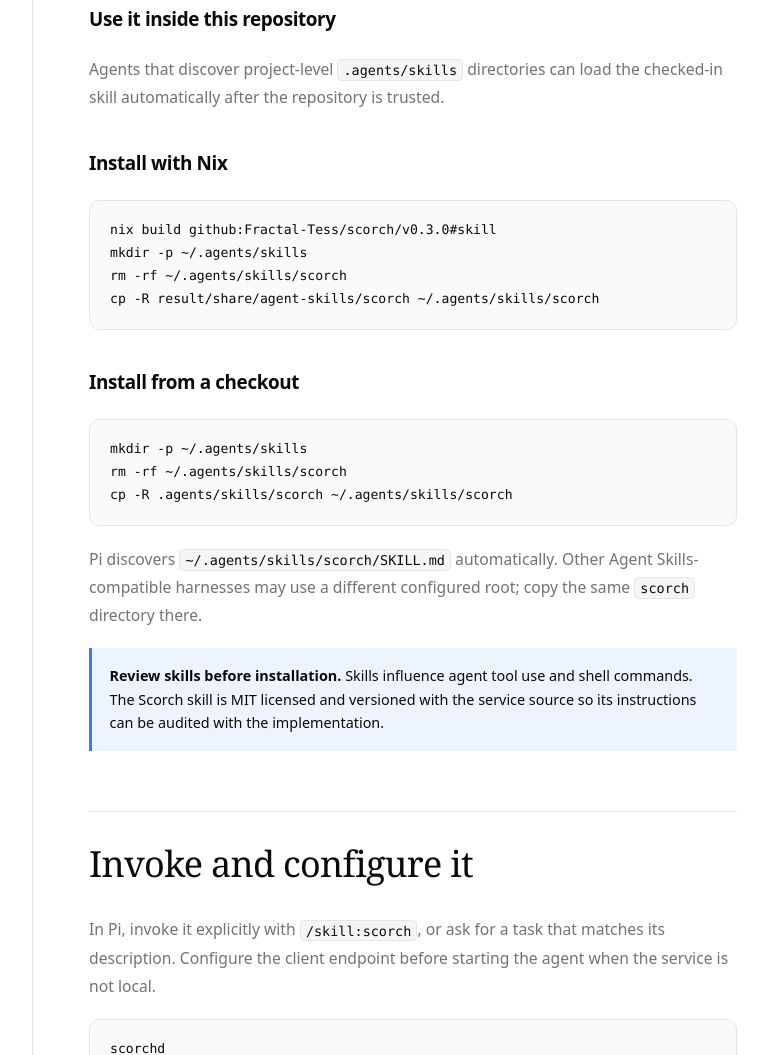
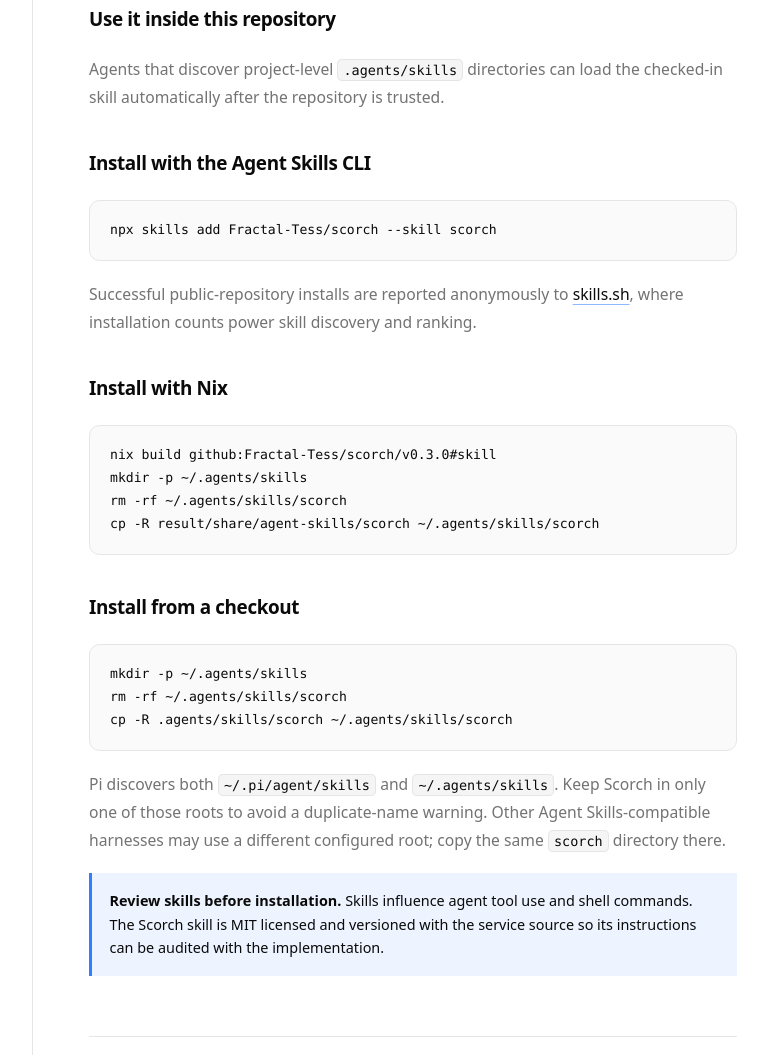
Before and after one commit to Fractal-Tess/scorch, an Astro site in the folder docs/: page /skill in a window 1280 px wide. Shown: the part 947-2002 px from the top of the page, without its empty margins (227-995 px from the left). Built offline with nearby package versions, Linux system fonts and the light colour scheme; Astro itself is replaced by a stand-in of ours.

Commit message:
Document Skills CLI installation

```diff
--- a/docs/src/pages/skill.astro
+++ b/docs/src/pages/skill.astro
@@ -56,6 +56,13 @@
     Agents that discover project-level <code>.agents/skills</code> directories can
     load the checked-in skill automatically after the repository is trusted.
   </p>
+  <h3>Install with the Agent Skills CLI</h3>
+  <pre><code>npx skills add Fractal-Tess/scorch --skill scorch</code></pre>
+  <p>
+    Successful public-repository installs are reported anonymously to <a
+      href="https://skills.sh/">skills.sh</a
+    >, where installation counts power skill discovery and ranking.
+  </p>
   <h3>Install with Nix</h3>
   <pre><code>nix build github:Fractal-Tess/scorch/v0.3.0#skill
 mkdir -p ~/.agents/skills
@@ -66,9 +73,11 @@
 rm -rf ~/.agents/skills/scorch
 cp -R .agents/skills/scorch ~/.agents/skills/scorch</code></pre>
   <p>
-    Pi discovers <code>~/.agents/skills/scorch/SKILL.md</code> automatically. Other
-    Agent Skills-compatible harnesses may use a different configured root; copy the
-    same <code>scorch</code> directory there.
+    Pi discovers both <code>~/.pi/agent/skills</code> and <code
+      >~/.agents/skills</code
+    >. Keep Scorch in only one of those roots to avoid a duplicate-name warning.
+    Other Agent Skills-compatible harnesses may use a different configured root;
+    copy the same <code>scorch</code> directory there.
   </p>
   <div class="callout">
     <strong>Review skills before installation.</strong> Skills influence agent tool
```
Also changed, not shown: README.md.
